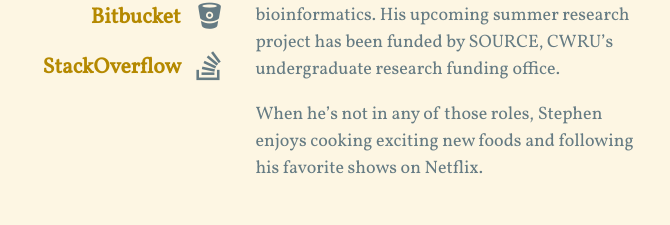
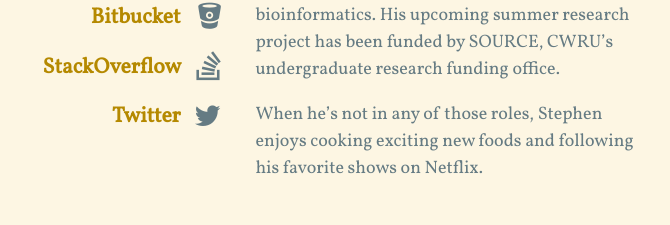
Before and after one commit to brenns10/brennan.io, a Jekyll site: the page built from index.html, in a window 1280 px wide. Shown: the part 663-888 px from the top of the page, without its empty margins (337-1007 px from the left). Built offline with Jekyll 4.4.1, drawn with Linux system fonts in a browser that asks for light colours; nearby versions of some CDN libraries; Markdown is read by kramdown in place of the engine named in the settings; comment, search, counter and statistics services are not loaded.

Commit message:
Add my Twitter.  I guess so.  Why not?

```diff
--- a/index.html
+++ b/index.html
@@ -22,8 +22,12 @@ layout: base
                 <span class="fa fa-bitbucket fa-lg main-list-item-icon"></span>
             </li>
             <li class="main-list-item">
-                <a href="http://stackoverflow.com/users/820319/brenns10">StackOverflow</a>
+                <a href="https://stackoverflow.com/users/820319/brenns10">StackOverflow</a>
                 <span class="fa fa-stack-overflow fa-lg main-list-item-icon"></span>
+            </li>
+            <li class="main-list-item">
+                <a href="https://twitter.com/brenns10">Twitter</a>
+                <span class="fa fa-twitter fa-lg main-list-item-icon"></span>
             </li>
     </header>
     <main>
```
